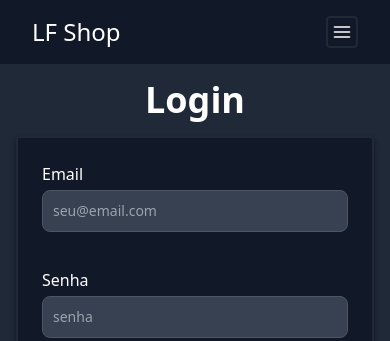
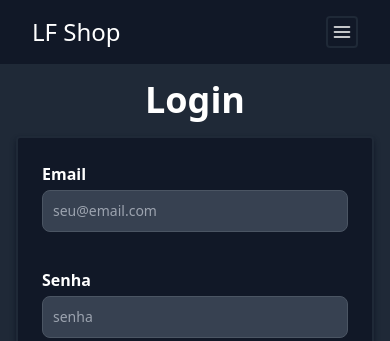
Before and after one commit to LucasTF/LF-Shop, a React (Vite) app in the folder frontend/: page /auth in a window 390 px wide. Shown: the top 341 px of the page. Built offline with nearby package versions, Linux system fonts and the light colour scheme.

Commit message:
Made Login page responsive

```diff
--- a/frontend/src/pages/LoginPage.tsx
+++ b/frontend/src/pages/LoginPage.tsx
@@ -18,14 +18,16 @@ const LoginPage = () => {
   return (
     <Content>
       <h1 className="my-4 text-center font-bold text-4xl">Login</h1>
-      <Card className="p-6">
+      <Card className="p-6 md:w-1/5 md:mx-auto">
         <form
           className="flex flex-col gap-3"
           onSubmit={(e) => submitHandler(e)}
           method="post"
         >
           <div>
-            <label htmlFor="email">Email</label>
+            <label className="font-bold" htmlFor="email">
+              Email
+            </label>
             <Input
               className="my-1"
               id="email"
@@ -37,7 +39,9 @@ const LoginPage = () => {
             <p className="invisible text-sm">Campo inválido</p>
           </div>
           <div>
-            <label htmlFor="password">Senha</label>
+            <label className="font-bold" htmlFor="password">
+              Senha
+            </label>
             <Input
               className="my-1"
               id="password"
```
